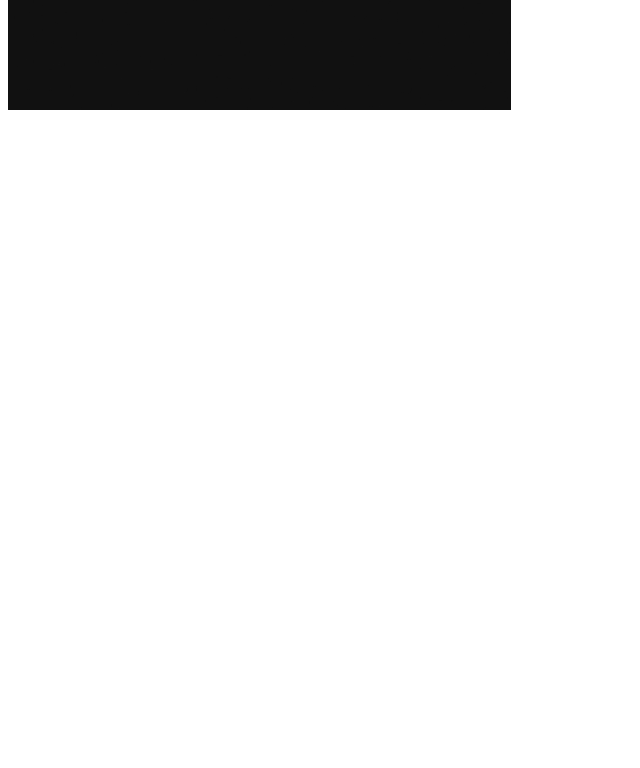
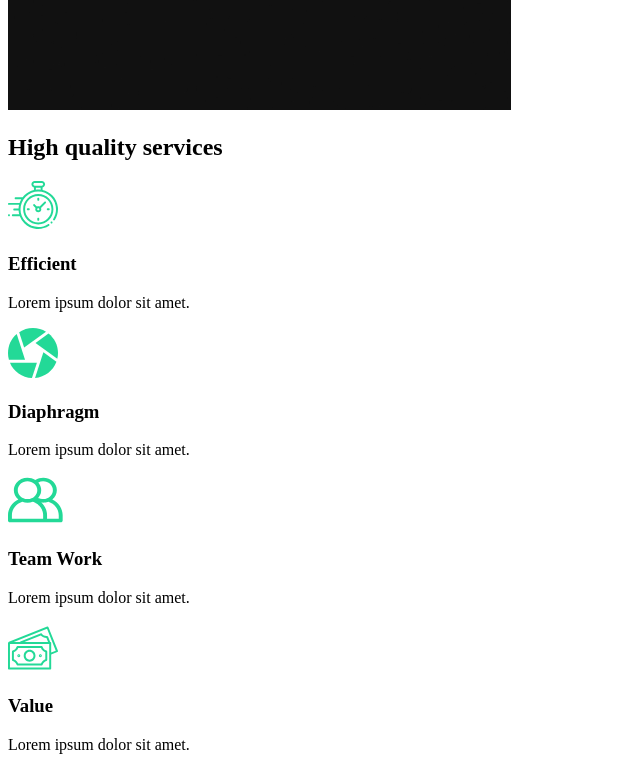
Before and after one commit to e-emd/template_portfolio, a React (Create React App) app: page / in a window 1280 px wide. Shown: the part 860-1628 px from the top of the page, without its empty margins (0-640 px from the left). Before the commit the page ends 982 px from the top, so only its background shows below. Built offline with nearby package versions, Linux system fonts and the light colour scheme.

Commit message:
+ service section

```diff
--- /dev/null
+++ b/src/components/ServicesSection.js
@@ -0,0 +1,53 @@
+import React from 'react';
+import clock from '../img/clock.svg';
+import diaphragm from '../img/diaphragm.svg';
+import money from '../img/money.svg';
+import teamwork from '../img/teamwork.svg';
+import home2 from '../img/home2.png';
+
+const ServicesSection = () => {
+  return (
+    <div className='services'>
+      <div className='description'>
+        <h2>
+          High <span>quality</span> services
+        </h2>
+        <div className='cards'>
+          <div className='card'>
+            <div className='icon'>
+              <img src={clock} alt='icon' />
+              <h3>Efficient</h3>
+            </div>
+            <p>Lorem ipsum dolor sit amet.</p>
+          </div>
+          <div className='card'>
+            <div className='icon'>
+              <img src={diaphragm} alt='icon' />
+              <h3>Diaphragm</h3>
+            </div>
+            <p>Lorem ipsum dolor sit amet.</p>
+          </div>
+          <div className='card'>
+            <div className='icon'>
+              <img src={teamwork} alt='icon' />
+              <h3>Team Work</h3>
+            </div>
+            <p>Lorem ipsum dolor sit amet.</p>
+          </div>
+          <div className='card'>
+            <div className='icon'>
+              <img src={money} alt='icon' />
+              <h3>Value</h3>
+            </div>
+            <p>Lorem ipsum dolor sit amet.</p>
+          </div>
+        </div>
+      </div>
+      <div className='image'>
+        <img src={home2} alt='camera' />
+      </div>
+    </div>
+  );
+};
+
+export default ServicesSection;
--- a/src/pages/AboutUs.js
+++ b/src/pages/AboutUs.js
@@ -1,8 +1,14 @@
 import React from 'react';
 import AboutSection from '../components/AboutSection';
+import ServiceSection from '../components/ServicesSection';
 
 const AboutUs = () => {
-  return <AboutSection />;
+  return (
+    <>
+      <AboutSection />
+      <ServiceSection />
+    </>
+  );
 };
 
 export default AboutUs;
```
